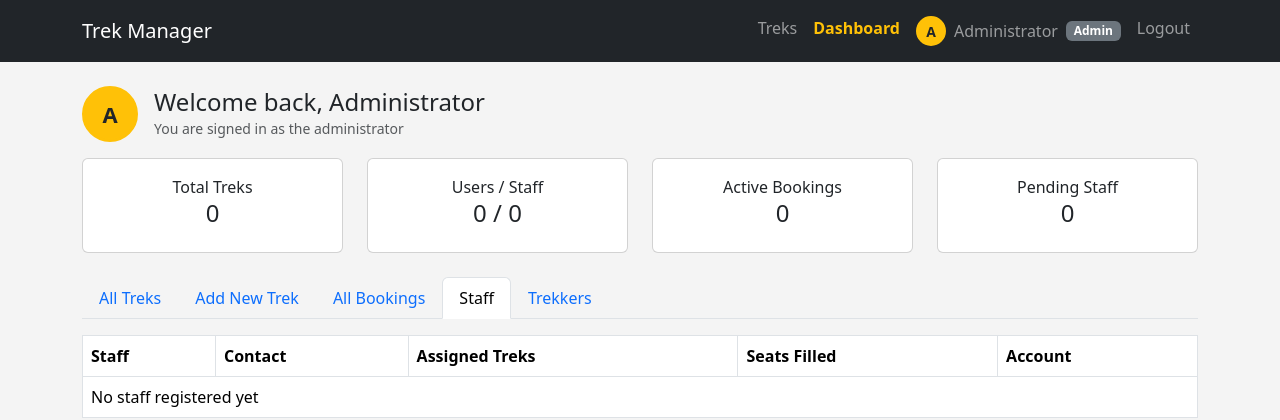
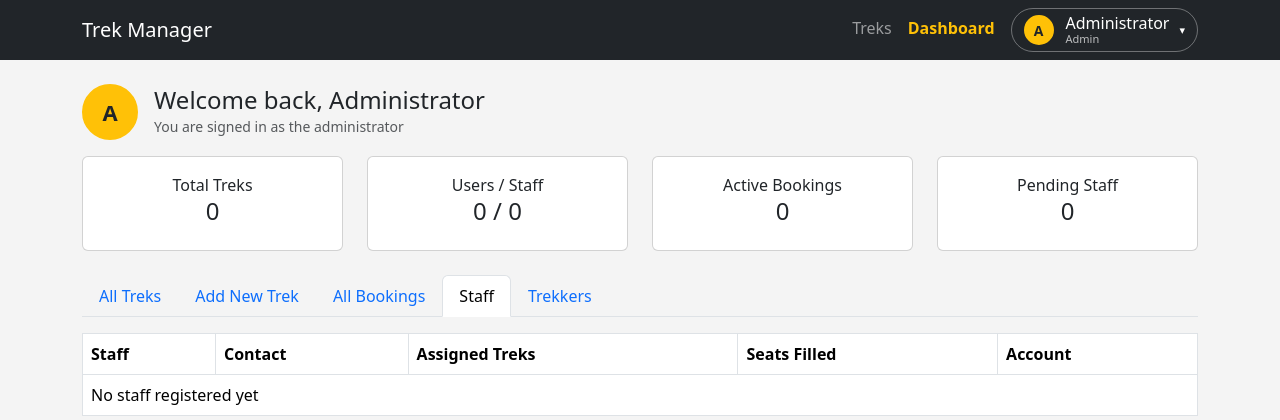
Before and after one commit to GuptaOum/trek-app, a Flask app: page /admin?show=staff in a window 1280 px wide. Shown: the top 420 px of the page. Run offline with Flask 3, Linux system fonts and the light colour scheme; the visitor is signed in with stand-in values (Sample User, id 1); data comes from the database, SQL or seed files in the repository; data that the repository does not hold is empty.

Commit message:
Turn the navbar corner into one account menu
Logged in, the corner is a rounded button with the avatar, the name and the role, and clicking it opens a small menu with Show profile and Logout. Logged out, the same button says Login and opens Login, Register here and Join as Staff. The menu opens with CSS only, so no JavaScript is involved.

```diff
--- a/static/style.css
+++ b/static/style.css
@@ -18,6 +18,80 @@
 .navbar-dark .nav-link.active-link {
     color: #ffc107;
     font-weight: bold;
+}
+
+.account-menu {
+    position: relative;
+    margin-left: 8px;
+}
+
+.account-button {
+    display: flex;
+    align-items: center;
+    gap: 4px;
+    padding: 6px 12px;
+    border: 1px solid rgba(255, 255, 255, 0.35);
+    border-radius: 30px;
+    color: #fff;
+    cursor: pointer;
+    outline: none;
+}
+
+.account-button:hover,
+.account-menu:focus-within .account-button {
+    background-color: rgba(255, 255, 255, 0.12);
+}
+
+.account-button.active-link {
+    color: #ffc107;
+    border-color: #ffc107;
+}
+
+.account-text {
+    display: flex;
+    flex-direction: column;
+    line-height: 1.1;
+    text-align: left;
+}
+
+.account-text small {
+    font-size: 11px;
+    opacity: 0.7;
+}
+
+.account-caret {
+    margin-left: 6px;
+    font-size: 11px;
+}
+
+.account-list {
+    display: none;
+    position: absolute;
+    right: 0;
+    top: calc(100% + 6px);
+    min-width: 180px;
+    background-color: #fff;
+    border: 1px solid #ccc;
+    border-radius: 6px;
+    padding: 6px 0;
+    z-index: 1000;
+    box-shadow: 0 2px 6px rgba(0, 0, 0, 0.2);
+}
+
+.account-menu:hover .account-list,
+.account-menu:focus-within .account-list {
+    display: block;
+}
+
+.account-list a {
+    display: block;
+    padding: 8px 16px;
+    color: #212529;
+    text-decoration: none;
+}
+
+.account-list a:hover {
+    background-color: #f1f1f1;
 }
 
 .avatar {
--- a/templates/base.html
+++ b/templates/base.html
@@ -22,20 +22,36 @@
                 {% else %}
                     <a class="nav-link {% if request.endpoint == 'user_dashboard' %}active-link{% endif %}" href="{{ url_for('user_dashboard') }}">My Bookings</a>
                 {% endif %}
-                <a class="nav-link d-flex align-items-center {% if request.endpoint == 'profile' %}active-link{% endif %}" href="{{ url_for('profile') }}">
-                    {% if user.photo %}
-                    <img src="{{ url_for('static', filename='uploads/' + user.photo) }}" class="avatar me-2">
-                    {% else %}
-                    <span class="avatar avatar-initials me-2">{{ user.name[0]|upper }}</span>
-                    {% endif %}
-                    {{ user.name }}
-                    <span class="badge bg-secondary ms-2">{{ user.role|capitalize }}</span>
-                </a>
-                <a class="nav-link" href="{{ url_for('logout') }}">Logout</a>
+                <div class="account-menu">
+                    <span class="account-button {% if request.endpoint == 'profile' %}active-link{% endif %}" tabindex="0" role="button" aria-haspopup="true">
+                        {% if user.photo %}
+                        <img src="{{ url_for('static', filename='uploads/' + user.photo) }}" class="avatar me-2" alt="">
+                        {% else %}
+                        <span class="avatar avatar-initials me-2">{{ user.name[0]|upper }}</span>
+                        {% endif %}
+                        <span class="account-text">
+                            {{ user.name }}
+                            <small>{{ user.role|capitalize }}</small>
+                        </span>
+                        <span class="account-caret">&#9662;</span>
+                    </span>
+                    <div class="account-list">
+                        <a href="{{ url_for('profile') }}">Show profile</a>
+                        <a href="{{ url_for('logout') }}">Logout</a>
+                    </div>
+                </div>
             {% else %}
-                <a class="nav-link {% if request.endpoint == 'login' %}active-link{% endif %}" href="{{ url_for('login') }}">Login</a>
-                <a class="nav-link {% if request.endpoint == 'register' %}active-link{% endif %}" href="{{ url_for('register') }}">Register</a>
-                <a class="nav-link {% if request.endpoint == 'staff_register' %}active-link{% endif %}" href="{{ url_for('staff_register') }}">Join as Staff</a>
+                <div class="account-menu">
+                    <span class="account-button {% if request.endpoint in ['login', 'register', 'staff_register'] %}active-link{% endif %}" tabindex="0" role="button" aria-haspopup="true">
+                        <span class="account-text">Login</span>
+                        <span class="account-caret">&#9662;</span>
+                    </span>
+                    <div class="account-list">
+                        <a href="{{ url_for('login') }}">Login</a>
+                        <a href="{{ url_for('register') }}">Register here</a>
+                        <a href="{{ url_for('staff_register') }}">Join as Staff</a>
+                    </div>
+                </div>
             {% endif %}
         </div>
     </div>
```
